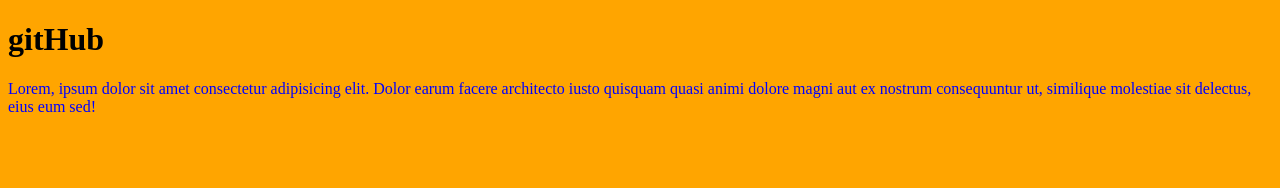
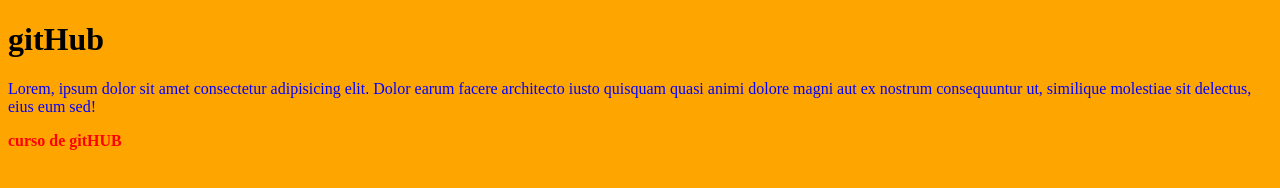
Before and after one commit to FedericoZmud/claseGitHub, a plain HTML site: page index.html in a window 1280 px wide. Drawn offline with Linux system fonts and the light colour scheme.

Commit message:
strog y color

```diff
--- a/estilos.css
+++ b/estilos.css
@@ -4,3 +4,6 @@ body{
 p{
     color: blue;
 }
+strong{
+    color: red;
+}
--- a/index.html
+++ b/index.html
@@ -10,5 +10,6 @@
 <body>
     <h1>gitHub</h1>
     <p>Lorem, ipsum dolor sit amet consectetur adipisicing elit. Dolor earum facere architecto iusto quisquam quasi animi dolore magni aut ex nostrum consequuntur ut, similique molestiae sit delectus, eius eum sed!</p>
+    <strong>curso de gitHUB</strong>
 </body>
 </html>
```
